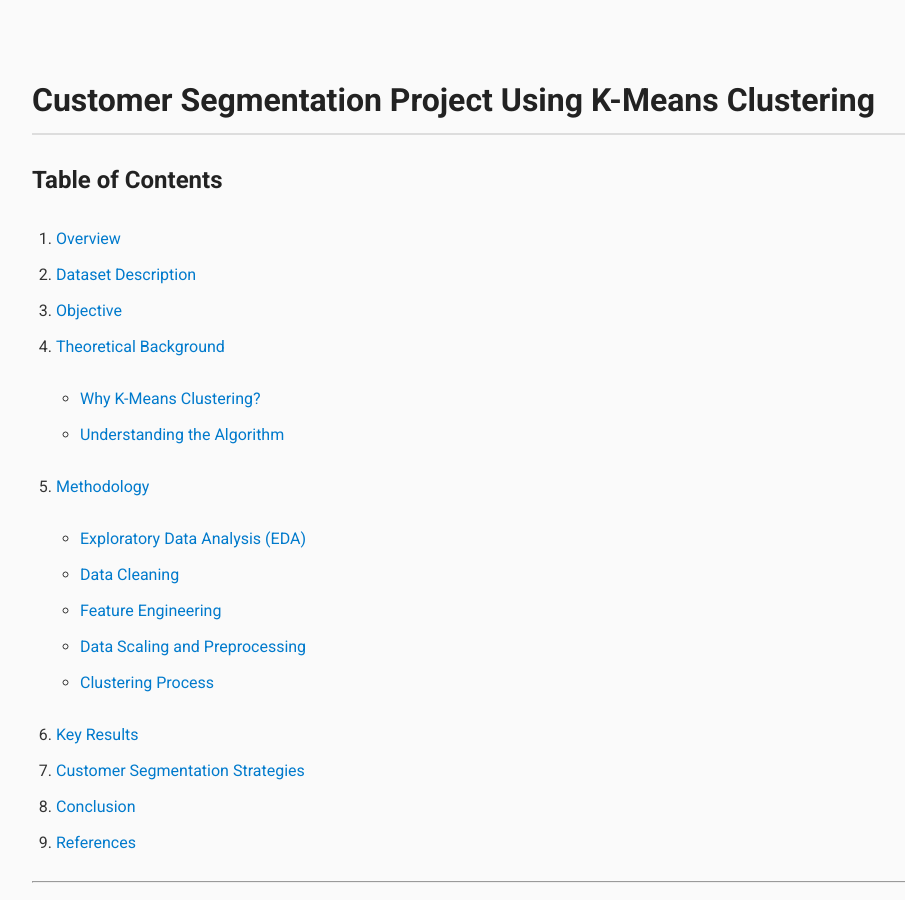
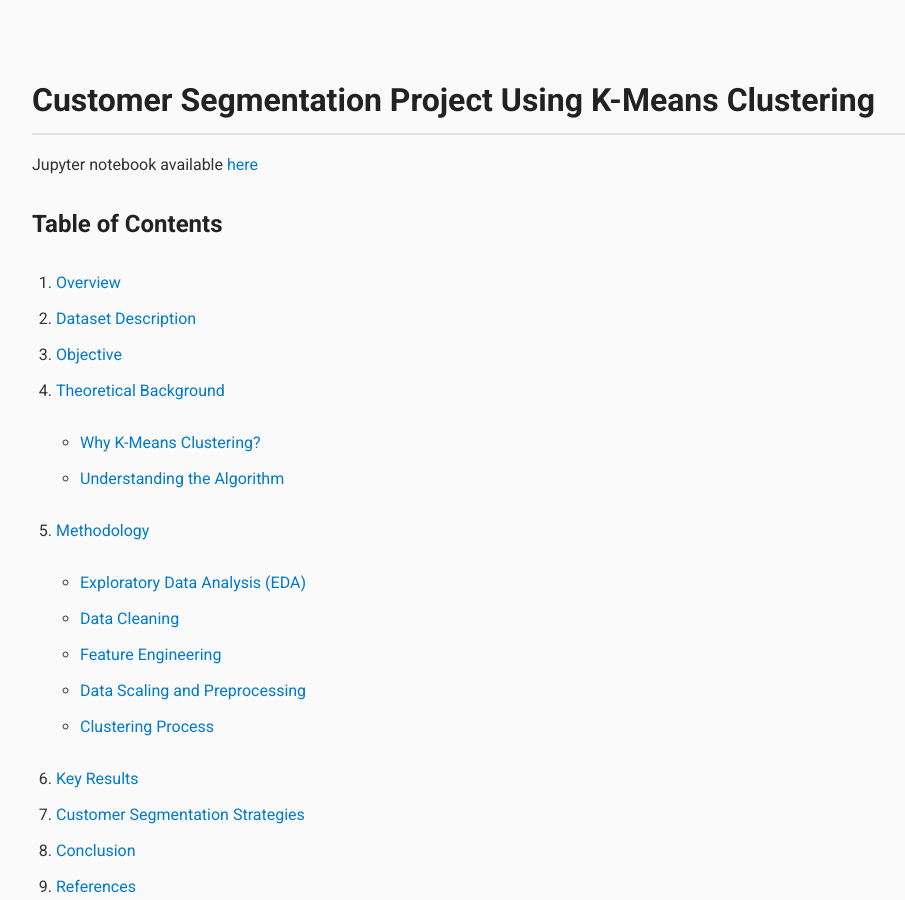
Before and after one commit to vishrut-b/clustering-analysis-of-online-retail-data, a Jekyll site: the page built from index.md, in a window 1280 px wide and 900 px high. Shown: the whole window, without its empty margins (158-1063 px from the left). Built offline with Jekyll 4.4.1, drawn with Linux system fonts in a browser that asks for light colours.

Commit message:
Update index.md

```diff
--- a/index.md
+++ b/index.md
@@ -5,6 +5,8 @@ description: "A short description of your project"
 ---
 
 # Customer Segmentation Project Using K-Means Clustering
+
+Jupyter notebook available [here](https://github.com/vishrut-b/clustering-analysis-of-online-retail-data/blob/eb7ee2bb2b1d86d778dded687aa2826b199e165e/clustering_data_analysis.ipynb)
 
 ## Table of Contents
 1. [Overview](#overview)
```
